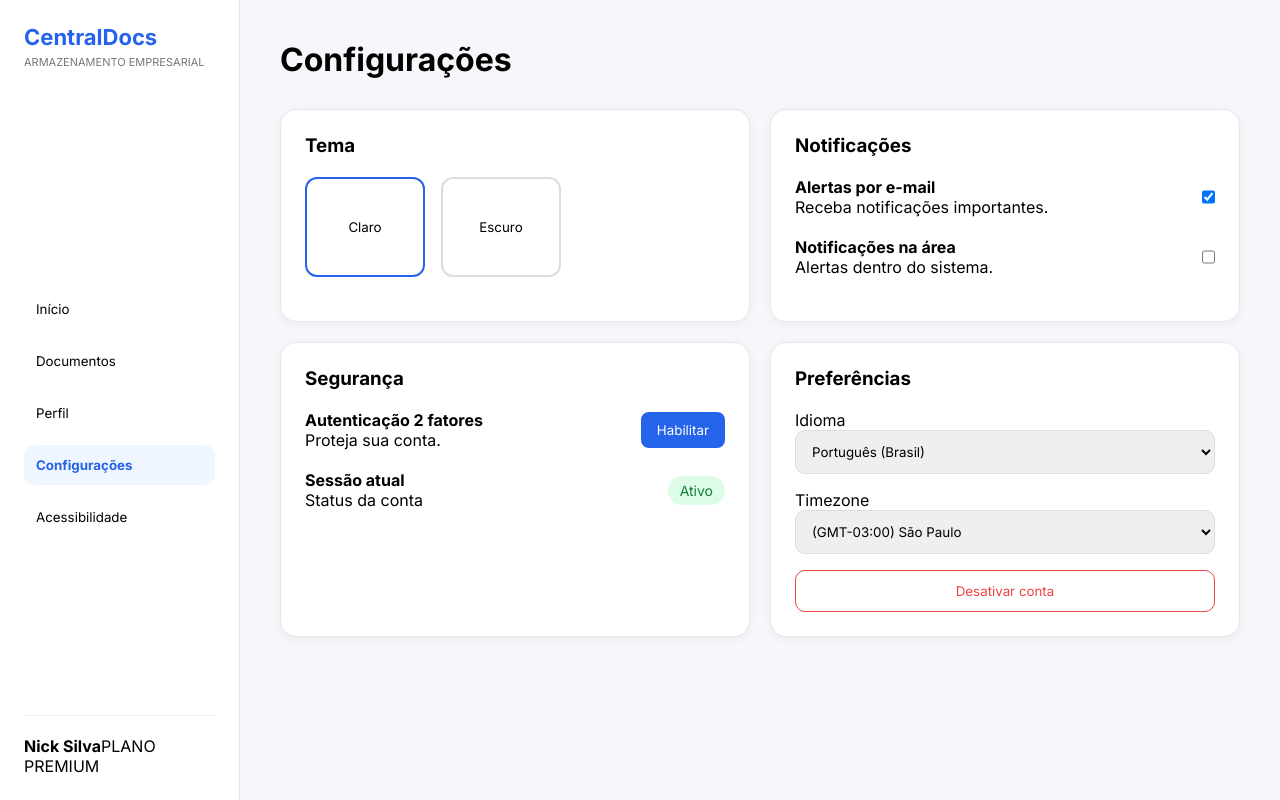
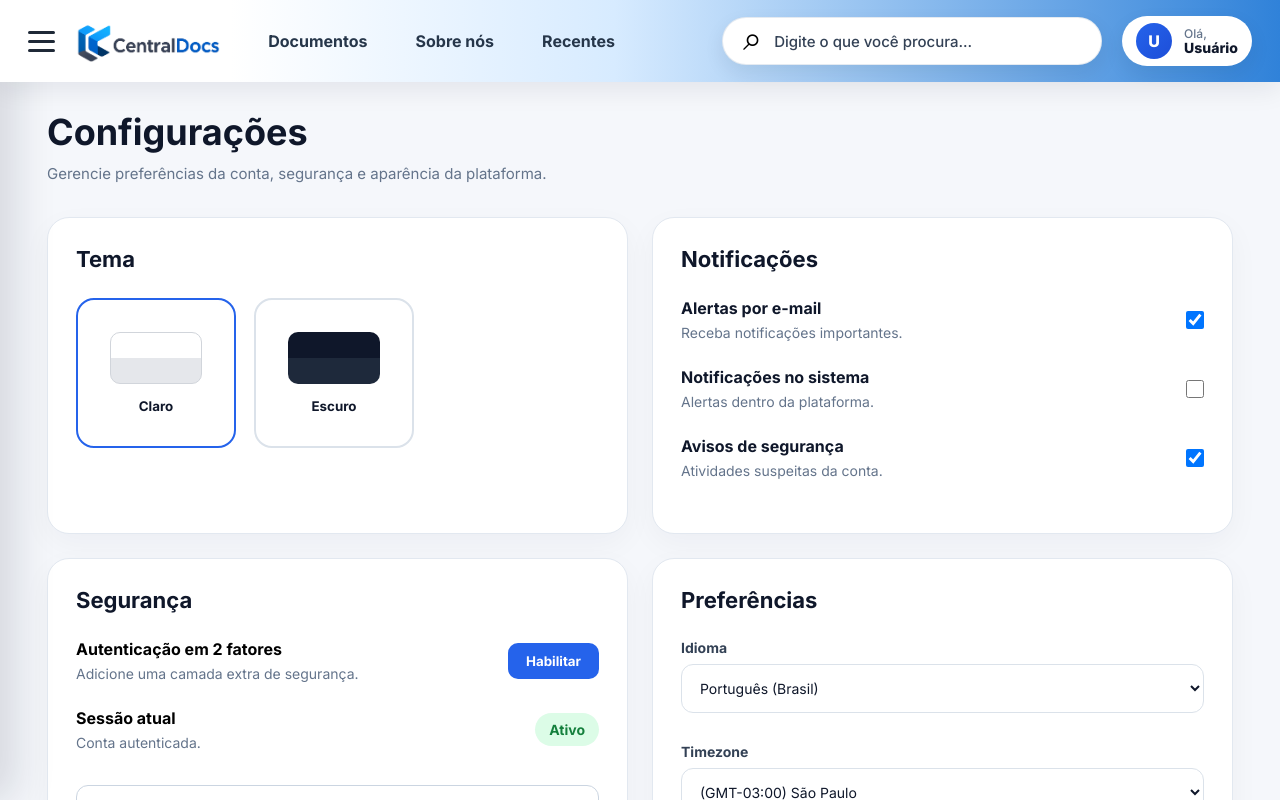
Before and after one commit to Arturqueiiroz/Front-end-React-CentralDocsWeb, a React (Vite) app in the folder CentralDocsWeb/: page /configuracoes in a window 1280 px wide. Shown: the top 800 px of the page. Built offline with nearby package versions, Linux system fonts and the light colour scheme; sample sign-in values are in the browser's storage.

Commit message:
refatorando a página de configurações com novos componentes e melhorias de estilo

```diff
--- a/CentralDocsWeb/src/pages/Configuracao/Configuracoes.css
+++ b/CentralDocsWeb/src/pages/Configuracao/Configuracoes.css
@@ -1,148 +1,325 @@
 /* src/pages/Configuracoes/Configuracoes.css */
 
+* {
+    margin: 0;
+    padding: 0;
+    box-sizing: border-box;
+}
+
 .config-page {
-    display: flex;
     min-height: 100vh;
     background: #f5f7fb;
+
+    /* espaço do header fixo */
+    padding-top: 110px;
+
     font-family: sans-serif;
 }
 
-.sidebar {
-    width: 240px;
-    background: white;
-    border-right: 1px solid #e5e7eb;
-    padding: 24px;
-    display: flex;
-    flex-direction: column;
-    justify-content: space-between;
+.config-content {
+    max-width: 1250px;
+    margin: 0 auto;
+    padding: 0 32px 50px;
 }
 
-.logo h2 {
-    color: #2563eb;
-    font-size: 22px;
-}
-
-.logo span {
-    font-size: 11px;
-    color: #777;
-}
-
-.menu {
-    display: flex;
-    flex-direction: column;
-    gap: 12px;
-    margin-top: 40px;
-}
-
-.menu button {
-    border: none;
-    background: transparent;
-    text-align: left;
-    padding: 12px;
-    border-radius: 10px;
-    cursor: pointer;
-}
-
-.menu .active {
-    background: #eff6ff;
-    color: #2563eb;
-    font-weight: bold;
-}
-
-.perfil-box {
-    border-top: 1px solid #eee;
-    padding-top: 20px;
-}
-
-.config-content {
-    flex: 1;
-    padding: 40px;
+.topbar {
+    margin-bottom: 34px;
 }
 
 .topbar h1 {
-    font-size: 32px;
-    margin-bottom: 30px;
+    font-size: 36px;
+    color: #0f172a;
+    margin-bottom: 10px;
 }
+
+.topbar p {
+    color: #64748b;
+    font-size: 15px;
+}
+
+/* GRID */
 
 .cards-grid {
     display: grid;
     grid-template-columns: repeat(2, 1fr);
-    gap: 20px;
+    gap: 24px;
 }
 
+/* CARD */
+
 .card {
-    background: white;
-    border-radius: 16px;
-    padding: 24px;
-    border: 1px solid #e5e7eb;
+    background: #ffffff;
+
+    border-radius: 22px;
+    border: 1px solid #e2e8f0;
+
+    padding: 28px;
+
+    box-shadow:
+        0 10px 30px rgba(15, 23, 42, 0.04);
 }
 
 .card h3 {
-    margin-bottom: 20px;
+    font-size: 22px;
+    margin-bottom: 26px;
+    color: #0f172a;
 }
+
+/* TEMA */
 
 .tema-box {
     display: flex;
-    gap: 16px;
+    gap: 18px;
 }
 
 .tema {
-    width: 120px;
-    height: 100px;
-    border-radius: 12px;
-    border: 2px solid #ddd;
+    width: 160px;
+    height: 150px;
+
+    border-radius: 18px;
+    border: 2px solid #dbe2ea;
+
+    background: white;
+
     cursor: pointer;
-    background: white;
+
+    display: flex;
+    flex-direction: column;
+    align-items: center;
+    justify-content: center;
+
+    gap: 14px;
+
+    transition: 0.2s ease;
+}
+
+.tema:hover {
+    transform: translateY(-3px);
 }
 
 .tema.ativo {
     border-color: #2563eb;
 }
 
+.tema span {
+    font-weight: 700;
+    color: #0f172a;
+}
+
+.tema-preview {
+    width: 92px;
+    height: 52px;
+
+    border-radius: 10px;
+}
+
+/* preview claro */
+
+.tema-preview.claro {
+    background:
+        linear-gradient(to bottom,
+            #ffffff 50%,
+            #e5e7eb 50%);
+
+    border: 1px solid #d1d5db;
+}
+
+/* preview escuro */
+
+.tema-preview.escuro {
+    background:
+        linear-gradient(to bottom,
+            #0f172a 50%,
+            #1e293b 50%);
+}
+
+/* SWITCH */
+
 .switch-group {
     display: flex;
     justify-content: space-between;
-    margin-bottom: 20px;
+    align-items: center;
+
+    margin-bottom: 26px;
 }
+
+.switch-group strong {
+    display: block;
+    margin-bottom: 6px;
+
+    color: #0f172a;
+}
+
+.switch-group p {
+    color: #64748b;
+    font-size: 14px;
+}
+
+.switch-group input {
+    width: 18px;
+    height: 18px;
+    cursor: pointer;
+}
+
+/* SEGURANÇA */
 
 .security-box {
     display: flex;
     justify-content: space-between;
     align-items: center;
-    margin-bottom: 20px;
+
+    margin-bottom: 26px;
+}
+
+.security-box strong {
+    display: block;
+    margin-bottom: 6px;
+}
+
+.security-box p {
+    color: #64748b;
+    font-size: 14px;
 }
 
 .security-box button {
+    border: none;
+
     background: #2563eb;
     color: white;
-    border: none;
-    padding: 10px 16px;
-    border-radius: 8px;
+
+    padding: 10px 18px;
+
+    border-radius: 10px;
+
     cursor: pointer;
+    font-weight: 700;
+
+    transition: 0.2s ease;
+}
+
+.security-box button:hover {
+    background: #1d4ed8;
 }
 
 .ativo-status {
     background: #dcfce7;
     color: #15803d;
-    padding: 6px 12px;
+
+    padding: 8px 14px;
+
     border-radius: 999px;
+
     font-size: 14px;
+    font-weight: 700;
+}
+
+.senha-btn {
+    width: 100%;
+    margin-top: 8px;
+
+    padding: 14px;
+
+    border-radius: 12px;
+    border: 1px solid #cbd5e1;
+
+    background: white;
+
+    cursor: pointer;
+
+    font-weight: 700;
+
+    transition: 0.2s ease;
+}
+
+.senha-btn:hover {
+    background: #f8fafc;
+}
+
+/* SELECT */
+
+label {
+    display: block;
+
+    margin-top: 12px;
+    margin-bottom: 8px;
+
+    font-size: 14px;
+    font-weight: 700;
+
+    color: #334155;
 }
 
 select {
     width: 100%;
-    padding: 12px;
-    margin-bottom: 16px;
-    border-radius: 10px;
-    border: 1px solid #ddd;
+
+    padding: 14px;
+
+    margin-bottom: 18px;
+
+    border-radius: 12px;
+    border: 1px solid #dbe2ea;
+
+    background: white;
+
+    color: #0f172a;
+    font-size: 14px;
 }
+
+/* BOTÃO DANGER */
 
 .danger {
     width: 100%;
-    padding: 12px;
-    border-radius: 10px;
+    margin-top: 10px;
+
+    padding: 14px;
+
+    border-radius: 12px;
     border: 1px solid #ef4444;
+
     background: transparent;
     color: #ef4444;
+
     cursor: pointer;
+
+    font-weight: 700;
+
+    transition: 0.2s ease;
 }
+
+.danger:hover {
+    background: #fef2f2;
+}
+
+/* RESPONSIVO */
+
+@media (max-width: 900px) {
+
+    .cards-grid {
+        grid-template-columns: 1fr;
+    }
+
+    .tema-box {
+        flex-direction: column;
+    }
+
+    .tema {
+        width: 100%;
+    }
+
+}
+
+@media (max-width: 768px) {
+
+    .config-page {
+        padding-top: 95px;
+    }
+
+    .config-content {
+        padding: 0 18px 40px;
+    }
+
+    .topbar h1 {
+        font-size: 28px;
+    }
+
+}
--- a/CentralDocsWeb/src/pages/Configuracao/Configuracoes.tsx
+++ b/CentralDocsWeb/src/pages/Configuracao/Configuracoes.tsx
@@ -1,112 +1,165 @@
 // src/pages/Configuracoes/Configuracoes.tsx
 
 import "./Configuracoes.css";
+import Header from "../../components/Header/Header";
+import Footer from "../../components/Footer/Footer";
 
 function Configuracoes() {
     return (
+        <>
+            <Header />
+
             <div className="config-page">
-
-            <aside className="sidebar">
-                <div className="logo">
-                    <h2>CentralDocs</h2>
-                    <span>ARMAZENAMENTO EMPRESARIAL</span>
-                </div>
-
-                <nav className="menu">
-                    <button>Início</button>
-                    <button>Documentos</button>
-                    <button>Perfil</button>
-                    <button className="active">Configurações</button>
-                    <button>Acessibilidade</button>
-                </nav>
-
-                <div className="perfil-box">
-                    <strong>Nick Silva</strong>
-                    <span>PLANO PREMIUM</span>
-                </div>
-            </aside>
 
                 <main className="config-content">
 
                     <div className="topbar">
                         <h1>Configurações</h1>
+
+                        <p>
+                            Gerencie preferências da conta,
+                            segurança e aparência da plataforma.
+                        </p>
                     </div>
 
                     <div className="cards-grid">
 
+                        {/* Tema */}
                         <section className="card">
                             <h3>Tema</h3>
 
                             <div className="tema-box">
+
                                 <button className="tema ativo">
-                                Claro
+                                    <div className="tema-preview claro"></div>
+
+                                    <span>Claro</span>
                                 </button>
 
                                 <button className="tema">
-                                Escuro
+                                    <div className="tema-preview escuro"></div>
+
+                                    <span>Escuro</span>
                                 </button>
+
                             </div>
                         </section>
 
+                        {/* Notificações */}
                         <section className="card">
                             <h3>Notificações</h3>
 
                             <div className="switch-group">
                                 <div>
                                     <strong>Alertas por e-mail</strong>
-                                <p>Receba notificações importantes.</p>
+
+                                    <p>
+                                        Receba notificações importantes.
+                                    </p>
                                 </div>
 
-                            <input type="checkbox" defaultChecked />
+                                <input
+                                    type="checkbox"
+                                    defaultChecked
+                                />
                             </div>
 
                             <div className="switch-group">
                                 <div>
-                                <strong>Notificações na área</strong>
-                                <p>Alertas dentro do sistema.</p>
+                                    <strong>
+                                        Notificações no sistema
+                                    </strong>
+
+                                    <p>
+                                        Alertas dentro da plataforma.
+                                    </p>
                                 </div>
 
                                 <input type="checkbox" />
                             </div>
+
+                            <div className="switch-group">
+                                <div>
+                                    <strong>
+                                        Avisos de segurança
+                                    </strong>
+
+                                    <p>
+                                        Atividades suspeitas da conta.
+                                    </p>
+                                </div>
+
+                                <input
+                                    type="checkbox"
+                                    defaultChecked
+                                />
+                            </div>
                         </section>
 
+                        {/* Segurança */}
                         <section className="card">
                             <h3>Segurança</h3>
 
                             <div className="security-box">
                                 <div>
-                                <strong>Autenticação 2 fatores</strong>
-                                <p>Proteja sua conta.</p>
+                                    <strong>
+                                        Autenticação em 2 fatores
+                                    </strong>
+
+                                    <p>
+                                        Adicione uma camada extra
+                                        de segurança.
+                                    </p>
                                 </div>
 
-                            <button>Habilitar</button>
+                                <button>
+                                    Habilitar
+                                </button>
                             </div>
 
                             <div className="security-box">
                                 <div>
-                                <strong>Sessão atual</strong>
-                                <p>Status da conta</p>
+                                    <strong>
+                                        Sessão atual
+                                    </strong>
+
+                                    <p>
+                                        Conta autenticada.
+                                    </p>
                                 </div>
 
                                 <span className="ativo-status">
                                     Ativo
                                 </span>
                             </div>
+
+                            <button className="senha-btn">
+                                Mudar senha
+                            </button>
                         </section>
 
+                        {/* Preferências */}
                         <section className="card">
                             <h3>Preferências</h3>
 
                             <label>Idioma</label>
 
                             <select>
-                            <option>Português (Brasil)</option>
+                                <option>
+                                    Português (Brasil)
+                                </option>
+
+                                <option>
+                                    English
+                                </option>
                             </select>
 
                             <label>Timezone</label>
 
                             <select>
-                            <option>(GMT-03:00) São Paulo</option>
+                                <option>
+                                    (GMT-03:00) São Paulo
+                                </option>
                             </select>
 
                             <button className="danger">
@@ -119,6 +172,9 @@ function Configuracoes() {
                 </main>
 
             </div>
+
+            <Footer />
+        </>
     );
 }
 
```
Lines whose indentation alone changed are shown as unchanged.
